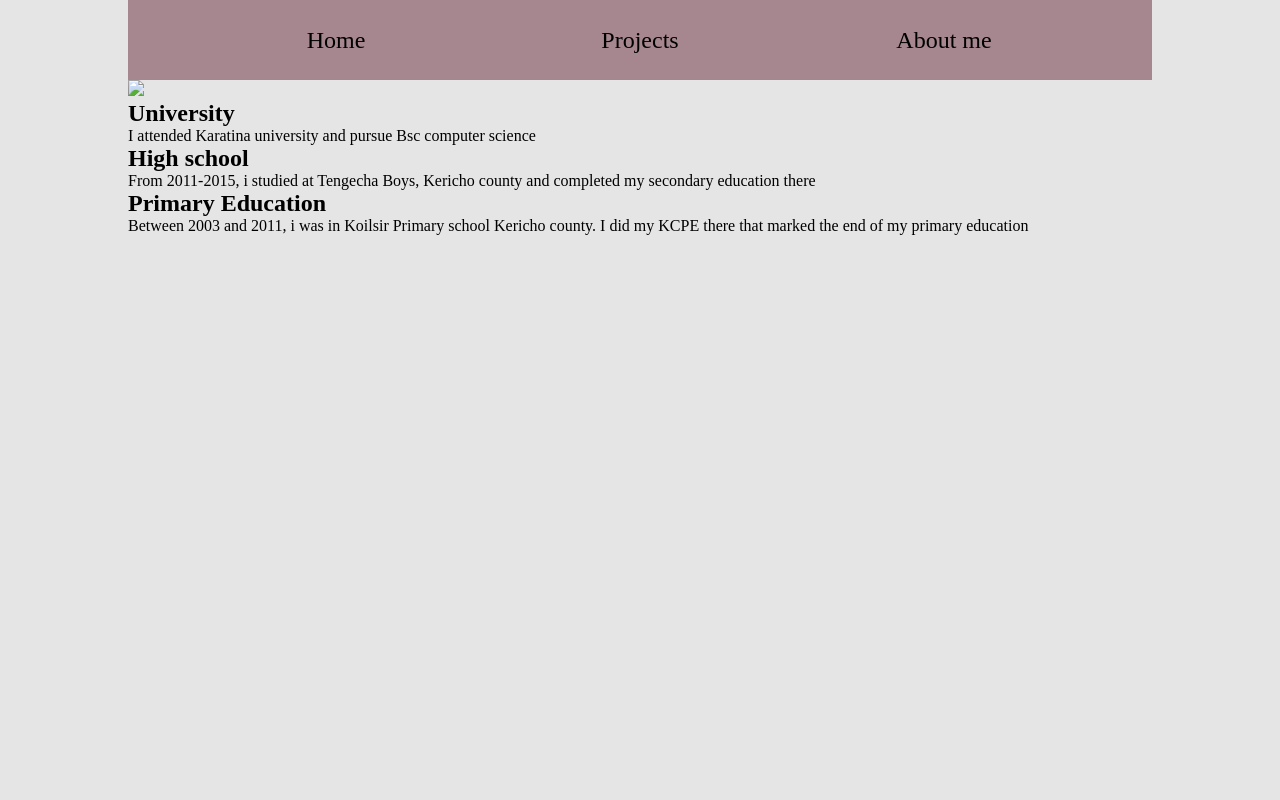
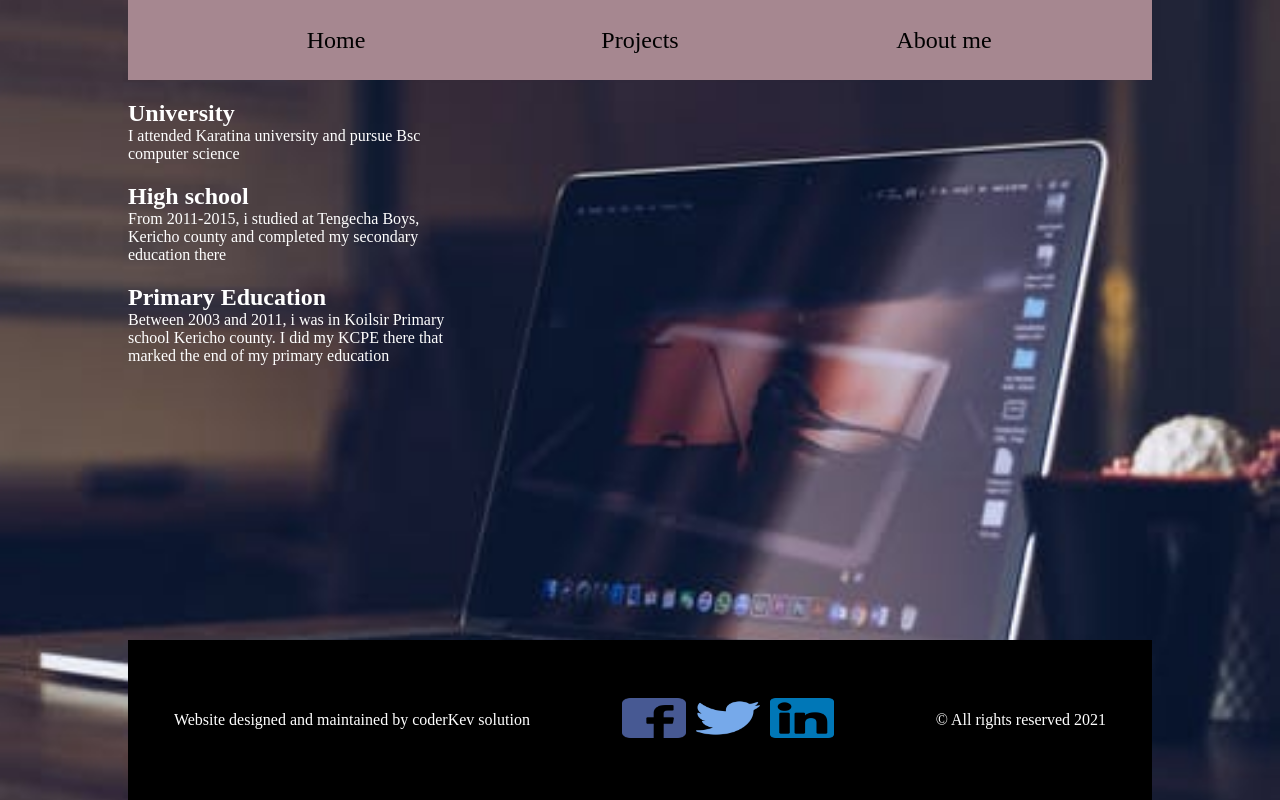
Before and after one commit to kelvinrono/Landing-page, a plain HTML site: page about.html in a window 1280 px wide. Drawn offline with Linux system fonts and the light colour scheme.

Commit message:
style the about page

```diff
--- a/about.html
+++ b/about.html
@@ -17,9 +17,7 @@
                 <li> <a href="about.html" title="about">About me</a></li>
             </ul>
         </nav>
-        <div class="mypic">
-            <img src="./images/WhatsApp_Image_2021-04-01_at_13.08.36-removebg-preview.png" >
-        </div>
+
         <div class="unie">
             <h2>University</h2>
             <p>I attended Karatina university and pursue Bsc computer science
@@ -30,7 +28,20 @@
                  <p>Between 2003 and 2011, i was in Koilsir Primary school Kericho county. I did my KCPE there that marked the end
                      of my primary education
                  </p>
+
         </div>
+        <footer class="ft">
+            <p> Website designed and maintained by coderKev solution</p>
+            <div class = "socialmedia">
+        <p><img src="./images/facebook.png" alt="Faceook"></p>
+         <p><img src="./images/twitter.png" alt="Twitter"></p>
+       <p><img src="./images/linkedin.png" alt="linkedIn"></p>
+            </div>
+            <div class="copyright">
+                <p>&copy All rights reserved 2021</p>
+            </div>
+        </footer>
     </div>
+
 </body>
 </html>
--- a/style.css
+++ b/style.css
@@ -115,3 +115,30 @@ footer{
 
     background-image: linear-gradient( to bottom,#817e7f, #ba4552  );
 }
+.abt{
+    background-image: url("./images/bg.jpeg");
+    background-repeat: no-repeat;
+    background-size:cover;
+    color: white;
+
+
+}
+.mypic{
+    z-index: -10;
+    right: 30px;
+    transform: rotate(-30deg);
+    transform: 0.2s ease;
+     height: 40vh;
+    width: 30vw;
+}
+.ft{
+    position:absolute;
+    bottom: 0px;
+}
+.unie{
+    margin: 10px 0px;
+    width: 40vh;
+}
+.unie h2{
+    margin-top: 20px;
+}
```
Also changed, not shown: images/WhatsApp_Image_2021-04-01_at_13.08.36-removebg-preview.png (added), images/bg.jpeg (added).
